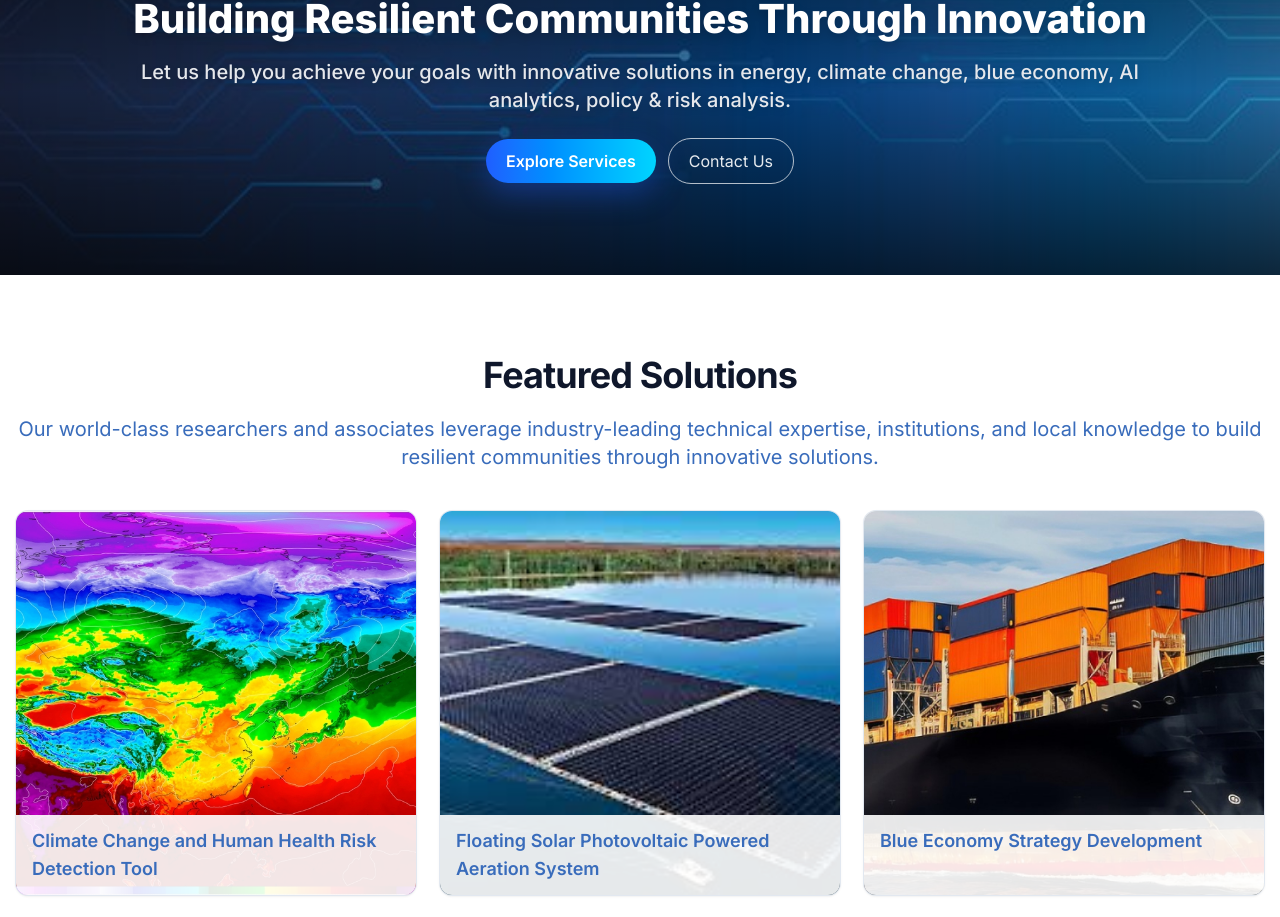
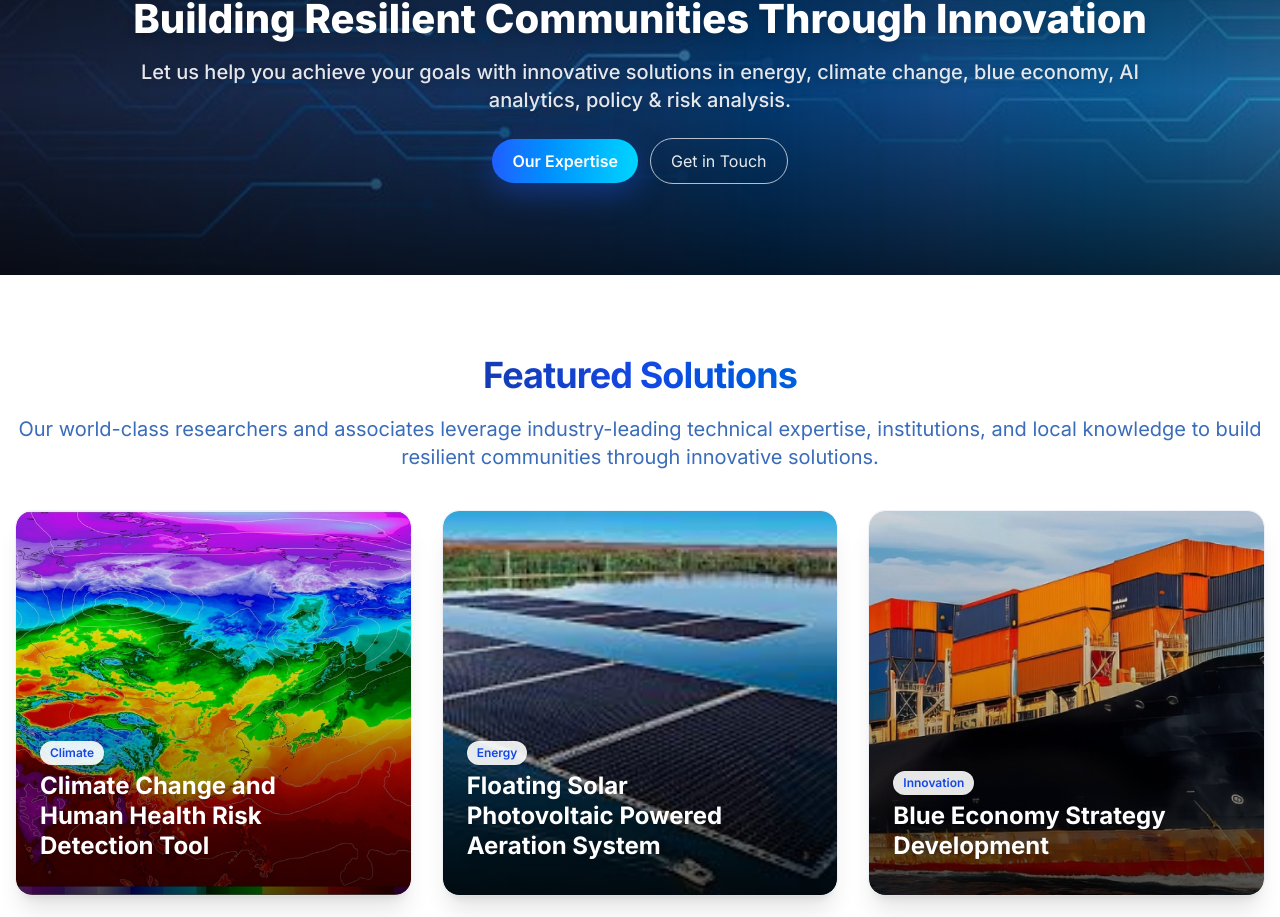
Before and after one commit to nurulla-hasan/epsilon-website, a Next.js app: page / in a window 1280 px wide. Shown: the part 1563-2480 px from the top of the page. Built offline with nearby package versions, Linux system fonts and the light colour scheme; what @ant-design/nextjs-registry would draw is missing.

Commit message:
update all

```diff
--- a/src/components/HomeContent/FeaturedSolutions.tsx
+++ b/src/components/HomeContent/FeaturedSolutions.tsx
@@ -66,7 +66,7 @@ const FeaturedSolutions: React.FC = () => {
         <div className="text-center mb-10">
           <h2
             id="featured-solutions-heading"
-            className="font-sans text-4xl font-bold tracking-tight text-slate-900 "
+            className="font-sans text-4xl font-bold tracking-tight bg-gradient-to-r from-slate-900 via-blue-700 to-cyan-600 bg-clip-text text-transparent"
           >
             Featured Solutions
           </h2>
@@ -75,25 +75,53 @@ const FeaturedSolutions: React.FC = () => {
 
         <ul
           role="list"
-          className="mt-10 grid grid-cols-1 sm:grid-cols-2 lg:grid-cols-3 gap-6"
+          className="mt-10 grid grid-cols-1 sm:grid-cols-2 lg:grid-cols-3 gap-6 md:gap-8"
         >
           {SOLUTIONS.map((item) => (
             <li key={item.title}>
               <Link
                 href={item.href}
-                className="group block overflow-hidden rounded-xl shadow-sm ring-1 ring-slate-200 transition-all duration-500 ease-out hover:-translate-y-1 hover:scale-105 hover:ring-2 hover:ring-blue-400 hover:shadow-xl"
+                className="group block overflow-hidden rounded-2xl shadow-xl ring-1 ring-slate-200/50 transition-all duration-500 ease-out hover:-translate-y-1 hover:shadow-2xl hover:ring-blue-400/60 relative"
               >
-                <div className="relative h-96 w-full overflow-hidden">
+                <div className="relative h-96 w-full overflow-hidden rounded-2xl">
+                  {/* Shine effect overlay */}
+                  <div className="absolute inset-0 bg-gradient-to-tr from-transparent via-white/0 to-transparent opacity-0 group-hover:opacity-20 transition-opacity duration-700 z-10 pointer-events-none" />
+
+                  {/* Main image with scale effect */}
+                  <div className="relative h-full w-full transform transition-transform duration-700 group-hover:scale-110">
                     <Image
                       src={item.image}
                       alt={item.alt}
                       fill
-                    className="object-cover transition-transform duration-500 ease-out group-hover:scale-110"
+                      className="object-cover"
                     />
-                  <div className="absolute bottom-0 left-0 w-full ">
-                    <h3 className="h-20 m-0 px-4 py-3 text-sm sm:text-base md:text-lg font-semibold text-[#396cbb] bg-white/90 transition-all duration-300 group-hover:bg-[#396cbb] group-hover:text-white">
+                  </div>
+
+                  {/* Gradient overlay */}
+                  <div className="absolute inset-0 bg-gradient-to-t from-black/70 via-black/20 to-transparent" />
+
+                  {/* Subtle border glow on hover */}
+                  <div className="absolute inset-0 rounded-2xl ring-1 ring-white/0 group-hover:ring-blue-300/40 transition-all duration-500" />
+
+                  {/* Content container */}
+                  <div className="absolute inset-x-0 bottom-0 p-5 sm:p-6 space-y-2">
+                    {/* Category tag */}
+                    <div className="inline-block px-2.5 py-1 bg-white/90 text-xs font-semibold text-blue-700 rounded-full mb-1.5 shadow-sm">
+                      {item.href.includes('climate') ? 'Climate' : item.href.includes('solar') ? 'Energy' : 'Innovation'}
+                    </div>
+
+                    {/* Title with hover effect */}
+                    <div className="flex items-center">
+                      <h3 className="text-white text-lg sm:text-xl md:text-2xl font-bold leading-tight max-w-[90%] drop-shadow-lg">
                         {item.title}
                       </h3>
+                      <span className="ml-2 text-white/80 opacity-0 group-hover:opacity-100 translate-x-[-10px] group-hover:translate-x-0 transition-all duration-300">
+                        →
+                      </span>
+                    </div>
+
+                    {/* Subtle hover indicator */}
+                    <div className="h-0.5 w-8 bg-blue-400 mt-2 opacity-0 group-hover:opacity-100 transition-opacity duration-300" />
                   </div>
                 </div>
               </Link>
--- a/src/components/HomeContent/Welcome.tsx
+++ b/src/components/HomeContent/Welcome.tsx
@@ -97,11 +97,11 @@ const Welcome = () => {
             analysis.
           </p>
           <div className="mt-6 flex items-center justify-center gap-3">
-            <Link href="/services" className="inline-flex items-center justify-center rounded-full bg-gradient-to-r from-[#1f5eff] to-[#00d4ff] px-5 py-2.5 text-sm md:text-base font-semibold text-white shadow-[0_10px_30px_rgba(31,94,255,0.35)]">
-              Explore Services
+            <Link href="/expertise" className="inline-flex items-center justify-center rounded-full bg-gradient-to-r from-[#1f5eff] to-[#00d4ff] px-5 py-2.5 text-sm md:text-base font-semibold text-white shadow-[0_10px_30px_rgba(31,94,255,0.35)] hover:shadow-[0_10px_30px_rgba(31,94,255,0.5)] transition-all duration-300">
+              Our Expertise
             </Link>
-            <Link href="/contact" className="inline-flex items-center justify-center rounded-full border border-white/70 text-white/90 px-5 py-2.5 text-sm md:text-base">
-              Contact Us
+            <Link href="/contact-us" className="inline-flex items-center justify-center rounded-full border border-white/70 text-white/90 px-5 py-2.5 text-sm md:text-base hover:bg-white/10 transition-colors duration-300">
+              Get in Touch
             </Link>
           </div>
         </div>
```
Lines whose indentation alone changed are shown as unchanged.
